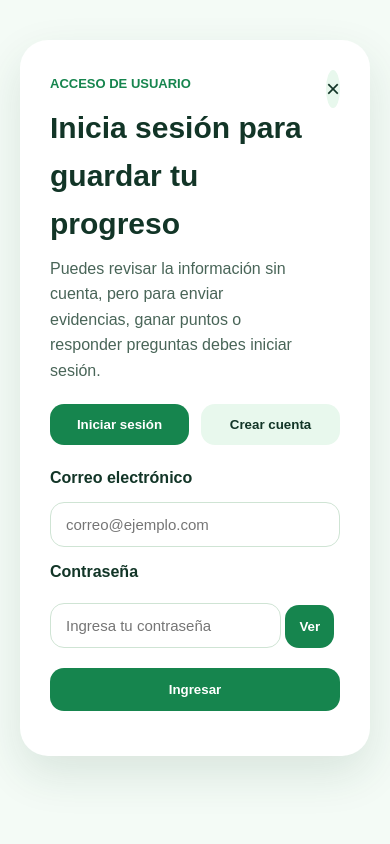
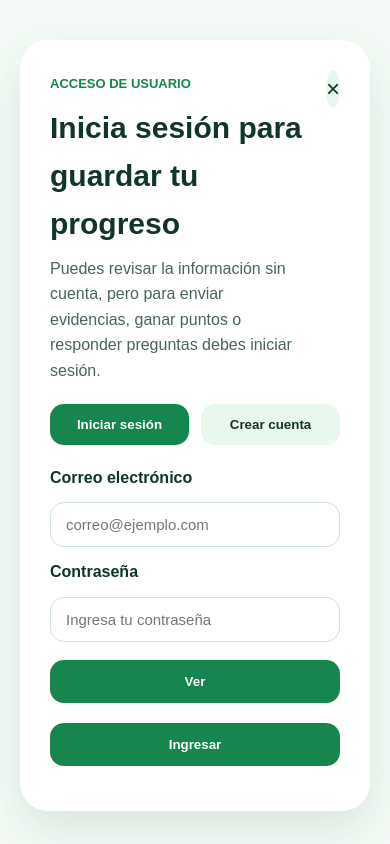
Before and after one commit to nicolas0507gut-ai/pagina-ambiental, a plain HTML site: page index.html in a window 390 px wide. Both pictures are taken after a click on the button "Iniciar sesión". Shown: the part 1055-1899 px from the top of the page. Drawn offline with nearby package versions, Linux system fonts and the light colour scheme.

Commit message:
Add styles for password input and toggle button

```diff
--- a/style.css
+++ b/style.css
@@ -371,6 +371,31 @@ a {
   border: 1px solid #cfe4d4;
   border-radius: 14px;
   font-size: 15px;
+}
+
+.password-wrapper {
+  display: flex;
+  align-items: center;
+  gap: 10px;
+}
+
+.password-wrapper input {
+  width: 100%;
+}
+
+.toggle-password {
+  border: none;
+  background: #e8f8ed;
+  color: #0b4d36;
+  font-weight: bold;
+  padding: 13px 16px;
+  border-radius: 14px;
+  cursor: pointer;
+  min-width: 86px;
+}
+
+.toggle-password:hover {
+  background: #d3f1dd;
 }
 
 .auth-form button {
@@ -947,4 +972,13 @@ footer {
     width: 100%;
     justify-content: space-between;
   }
+
+  .password-wrapper {
+    flex-direction: column;
+    align-items: stretch;
+  }
+
+  .toggle-password {
+    width: 100%;
+  }
 }
```
